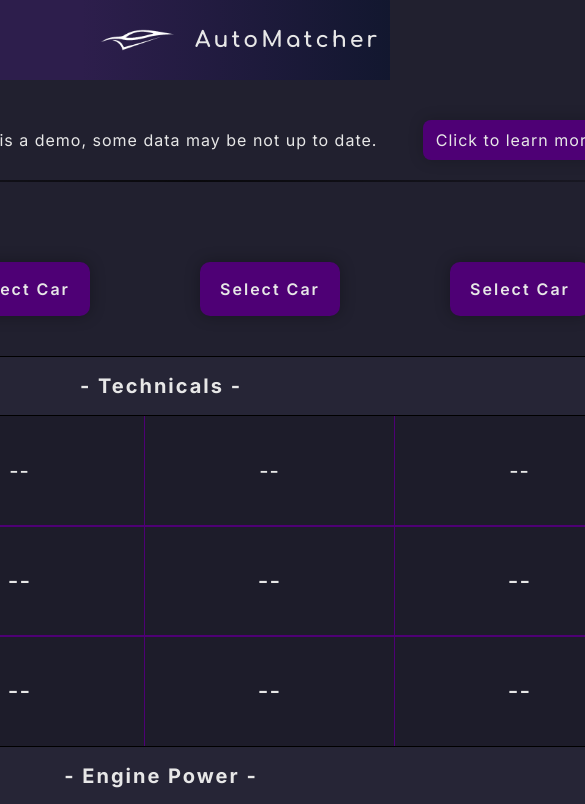
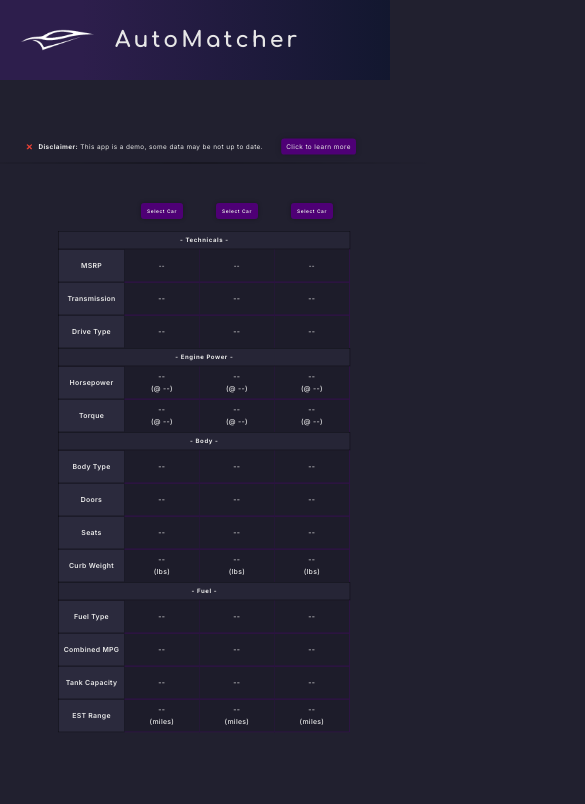
Before and after one commit to Corvus-JSDev/AutoMatcher, a React (Vite) app: page / in a window 390 px wide. Shown: the top 804 px of the page, 585 px wide, since content can reach past the window. Built offline with nearby package versions, Linux system fonts and the light colour scheme.

Commit message:
Update App.css

```diff
--- a/src/React/App.css
+++ b/src/React/App.css
@@ -20,7 +20,11 @@ code {
 /** Nav bar */
 #nav-bar {
 	background: rgb(67, 34, 87);
-	background: linear-gradient(to right, rgb(45, 30, 76) 21%, rgb(18, 23, 47) 100%);
+	background: linear-gradient(
+		to right,
+		rgb(45, 30, 76) 21%,
+		rgb(18, 23, 47) 100%
+	);
 	height: 80px;
 	display: flex;
 	justify-content: left;
@@ -163,6 +167,7 @@ code {
 }
 
 /** Car card */
+/*
 #center-div {
 	height: fit-content;
 	position: relative;
@@ -170,8 +175,7 @@ code {
 
 	display: flex;
 	flex-direction: column;
-	align-items: center;
-}
+}*/
 .center-div__button {
 	background-color: var(--backup-color);
 	cursor: pointer;
@@ -284,10 +288,10 @@ code {
 #car-grid-container {
 	display: flex;
 	justify-content: center;
-	align-items: center;
-	margin-top: 50px;
 	position: relative;
-	left: 90px;
+	left: calc(50% + 120px);
+	transform: translateX(-50%);
+	top: 50px;
 }
 
 /** Car Selection  */
@@ -350,3 +354,65 @@ label {
 	width: 20px;
 	cursor: pointer;
 }
+
+/** Media Queries */
+
+/* Extra small devices (phones, 600px and down) */
+@media only screen and (max-width: 600px) {
+	#car-grid-container {
+		scale: 0.3;
+
+		left: calc(50% - 90px);
+		transform: translateX(-50%);
+		top: -600px;
+	}
+
+	#nav-bar {
+		padding: 0px 20px;
+	}
+
+	#disclaimer {
+		scale: 0.4;
+		left: -65px;
+	}
+}
+
+/* Small devices */
+@media only screen and (min-width: 601px) and (max-width: 768px) {
+	#car-grid-container {
+		scale: 0.6;
+
+		left: calc(50% - 65px);
+		transform: translateX(-50%);
+		top: -300px;
+	}
+
+	#nav-bar {
+		padding: 0px 20px;
+	}
+
+	#disclaimer {
+		scale: 0.6;
+		left: 200px;
+	}
+}
+
+/* Medium devices */
+@media only screen and (min-width: 769px) and (max-width: 992px) {
+	#car-grid-container {
+		scale: 0.8;
+
+		left: calc(50% + 0px);
+		transform: translateX(-50%);
+		top: -130px;
+	}
+
+	#disclaimer {
+		scale: 0.8;
+		left: 380px;
+	}
+}
+
+/* Large devices */
+@media only screen and (min-width: 993px) and (max-width: 1200px) {
+}
```
